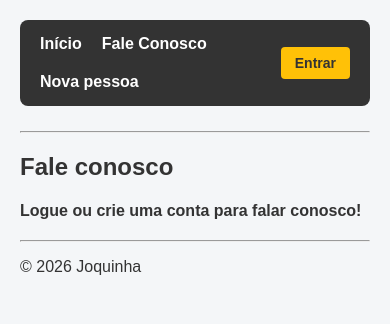
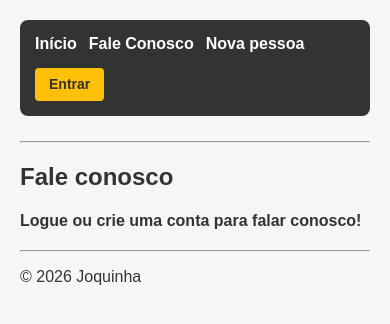
Before and after one commit to Giancsa/djangobase_lastversion, a Django app: page /contato/ in a window 390 px wide. Shown: the top 324 px of the page. Run offline with Django 5.2, Linux system fonts and the light colour scheme.

Commit message:
Update style.css

```diff
--- a/cadastro/static/cadastro/style.css
+++ b/cadastro/static/cadastro/style.css
@@ -147,3 +147,27 @@ h6 {
     color: #333; /* Define a cor dos títulos */
     margin-bottom: 20px; /* Cria espaço abaixo dos títulos */
 }
+
+
+/* =========================================
+   9. RESPONSIVIDADE DA NAVBAR
+   ========================================= */
+
+@media (max-width: 600px) { /* Aplica estas regras em telas de até 600px */
+
+    nav {
+        flex-wrap: wrap; /* Permite que os grupos ocupem mais de uma linha */
+        gap: 15px; /* Define o espaço entre os grupos */
+        padding: 15px; /* Reduz o espaçamento interno da barra */
+    }
+
+    .nav-links {
+        gap: 12px; /* Diminui a distância entre os links */
+    }
+
+    .nav-user {
+        margin-left: 0; /* Remove o empurrão para a direita no celular */
+        width: 100%; /* Faz o grupo do usuário ocupar toda a largura disponível */
+        justify-content: flex-start; /* Alinha o grupo à esquerda */
+    }
+}
```
